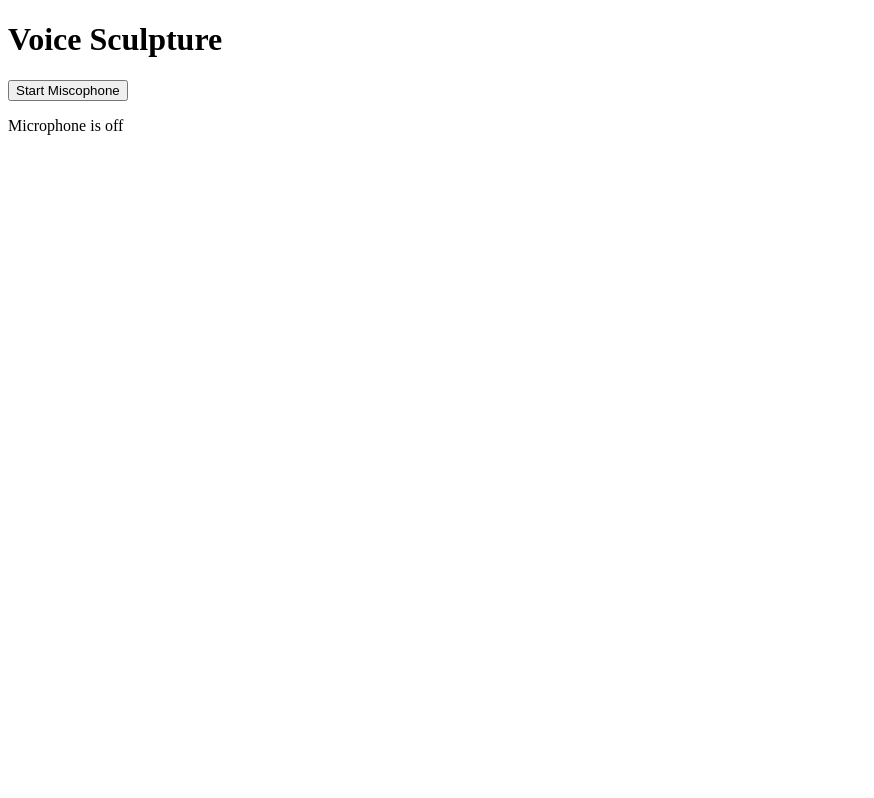
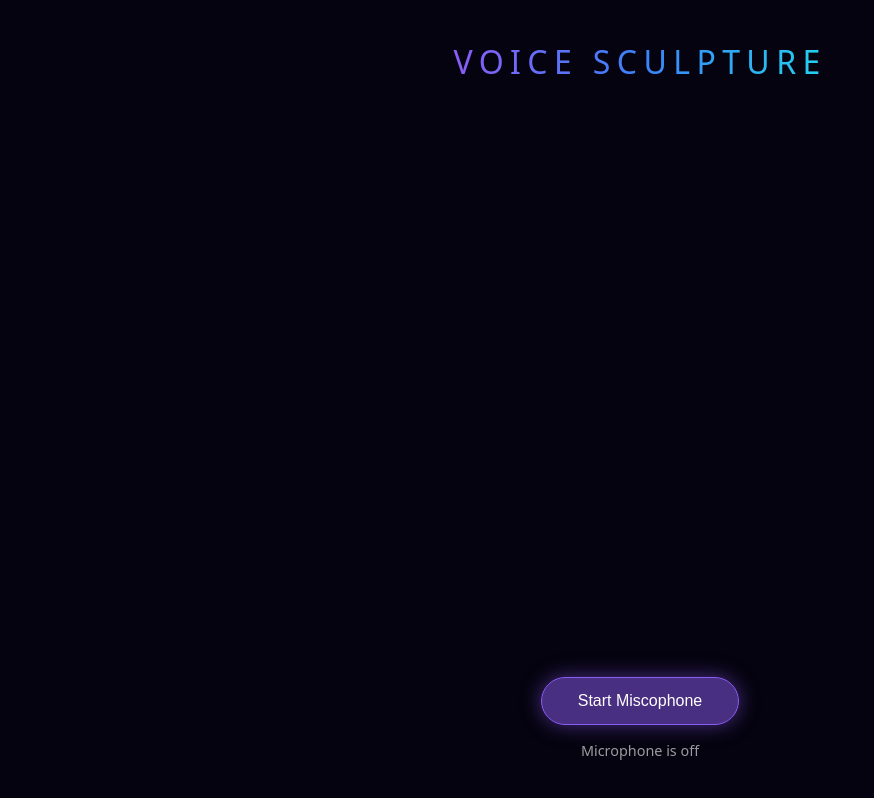
Before and after one commit to vashishthapandeyxviii-droid/voice-sculpture, a React (Vite) app: page / in a window 1280 px wide. Shown: the whole page, without its empty margins (0-874 px from the left). Built offline with nearby package versions, Linux system fonts and the light colour scheme.

Commit message:
edited app.css, it sets dark background, styles the gradient title, and turns the plain button into a glowing pill. It also lays out the page so title sits at the top and button and status sit at the bottom. That leaves the middle of the page open for the sculpture to be added later.

```diff
--- a/src/App.css
+++ b/src/App.css
@@ -0,0 +1,54 @@
+/* page background */
+body {
+    margin: 0;
+    background: #05030f;
+    color: white;
+    font-family: system-ui, sans-serif;
+}
+/*app looks like*/
+.app{
+    position: relative;
+    z-index: 1;
+    min-height: 100vh;
+    box-sizing: border-box;
+    padding: 40px 20px;
+    display: flex;
+    flex-direction: column;
+    align-items: center;
+}
+/* title of the app */
+.title{
+    margin: 0;
+    font-size: 2rem;
+    font-weight: 300;
+    letter-spacing: 0.4rem;
+    text-transform: uppercase;
+    background: linear-gradient(90deg, #8b5cf6, #3b82fb, #22d3ee);
+    -webkit-background-clip: text;
+    background-clip: text;
+    color: transparent;
+}
+
+.mic-button{
+    margin-top: auto;
+    padding: 14px 36px;
+    font-size: 1rem;
+    color: white;
+    background: rgba(139, 92, 246, 0.5);
+    border: 1px solid #8b5cf6;
+    border-radius: 999px;
+    cursor: pointer;
+    box-shadow: 0 0 20px rgba(139, 92, 246, 0.5);
+    transition: all 0.3s ease;
+}
+
+.mic-button:hover{
+    border-color: #22d3ee;
+    box-shadow: 0 0 30px rgba(34, 211, 238, 0.7);
+}
+
+.status{
+    margin: 16px 0 0;
+    font-size: 0.9rem;
+    opacity: 0.6;
+}
```
